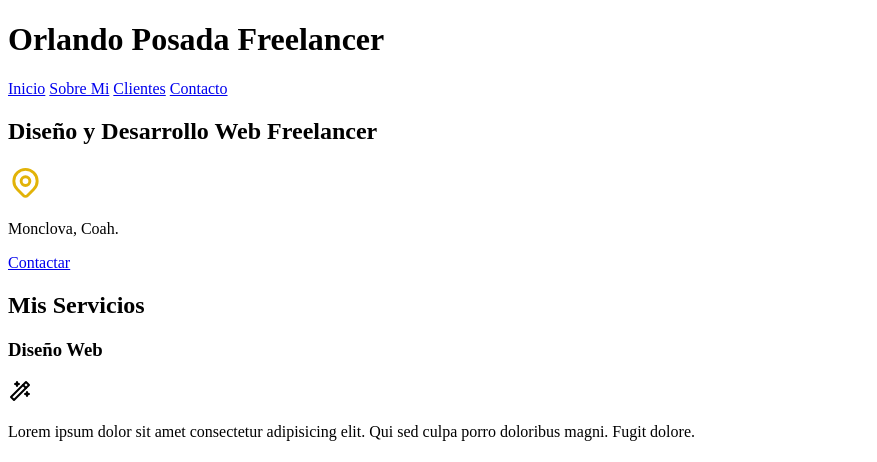
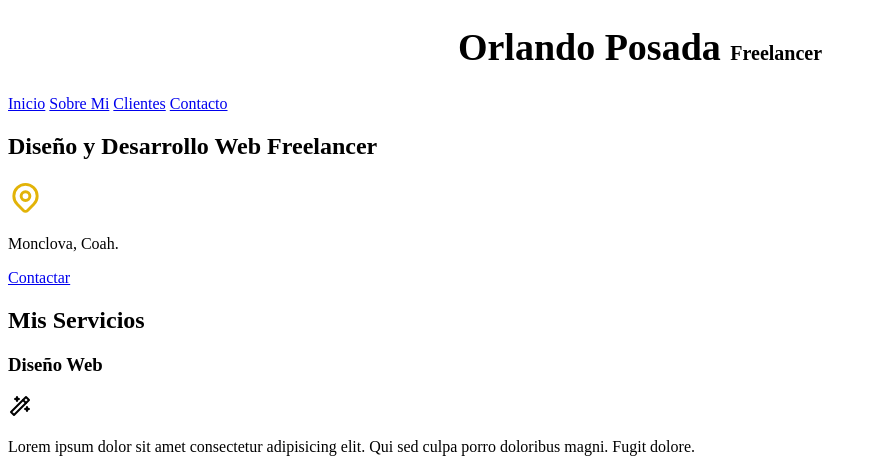
Before and after one commit to SlayerMakz/desarrollo-web, a plain HTML site: page Freelancer/index.html in a window 1280 px wide. Shown: the top 462 px of the page, without its empty margins (0-877 px from the left). Drawn offline with Linux system fonts and the light colour scheme.

Commit message:
Añadi css

```diff
--- a/Freelancer/css/style.css
+++ b/Freelancer/css/style.css
@@ -0,0 +1,15 @@
+html{
+    font-size: 62.5%;
+}
+body{
+    font-size: 16px; /* 1rem = 10px */
+}
+
+h1{
+    text-align: center;
+    font-size: 3.8rem;
+}
+
+span{
+    font-size: 2rem;
+}
--- a/Freelancer/index.html
+++ b/Freelancer/index.html
@@ -4,13 +4,12 @@
     <meta charset="UTF-8">
     <meta name="viewport" content="width=device-width, initial-scale=1.0">
     <title>Diseñador Freelancer</title>
-    <style>
-
-    </style>
+    <link rel="preload" href="css/style.css" as="style">
+    <link rel="stylesheet" href="css/style.css">
 </head>
 <body>
     <header>
-        <h1>Orlando Posada Freelancer</h1>
+        <h1> Orlando Posada <span> Freelancer </span> </h1>
     </header>
 
     <nav>
```
